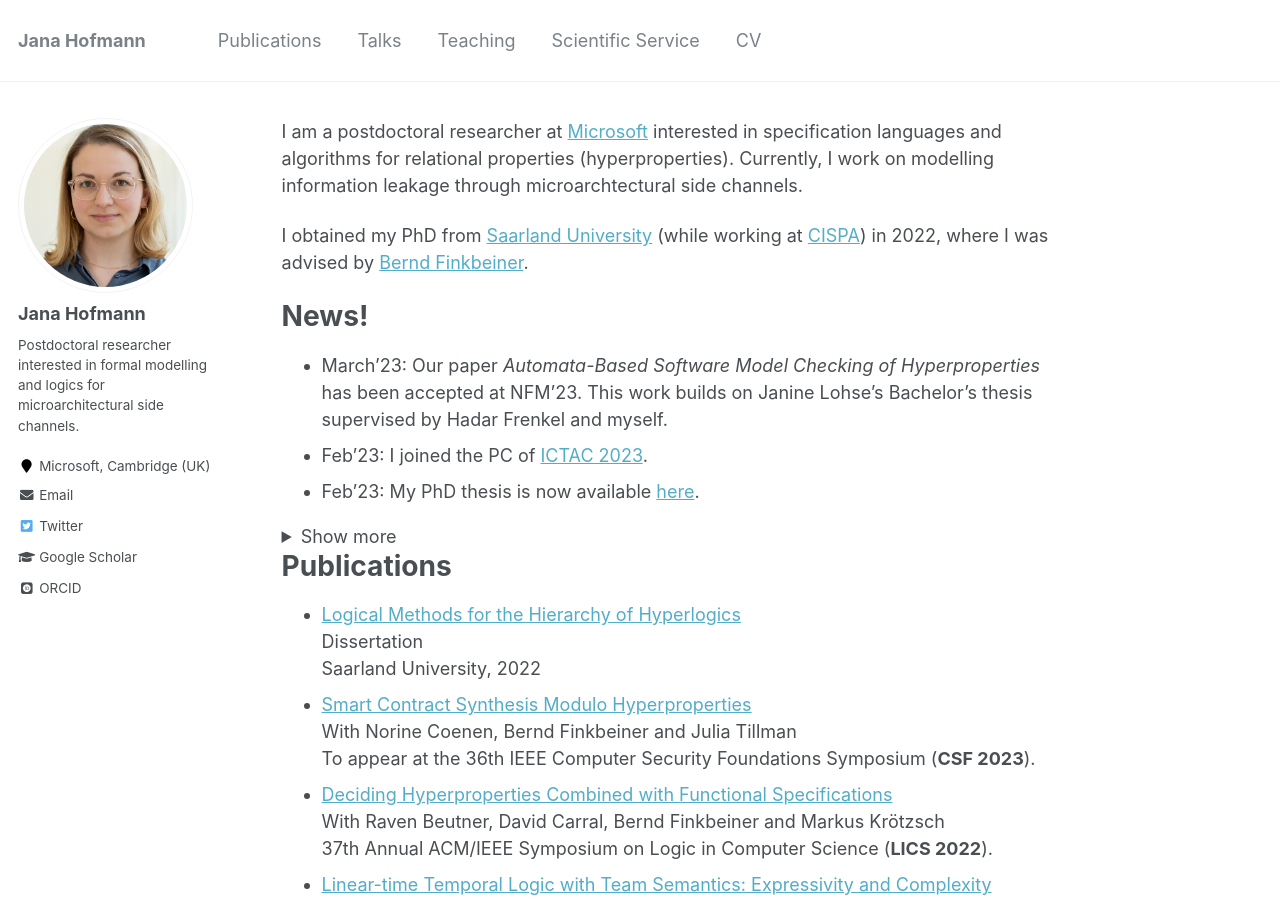
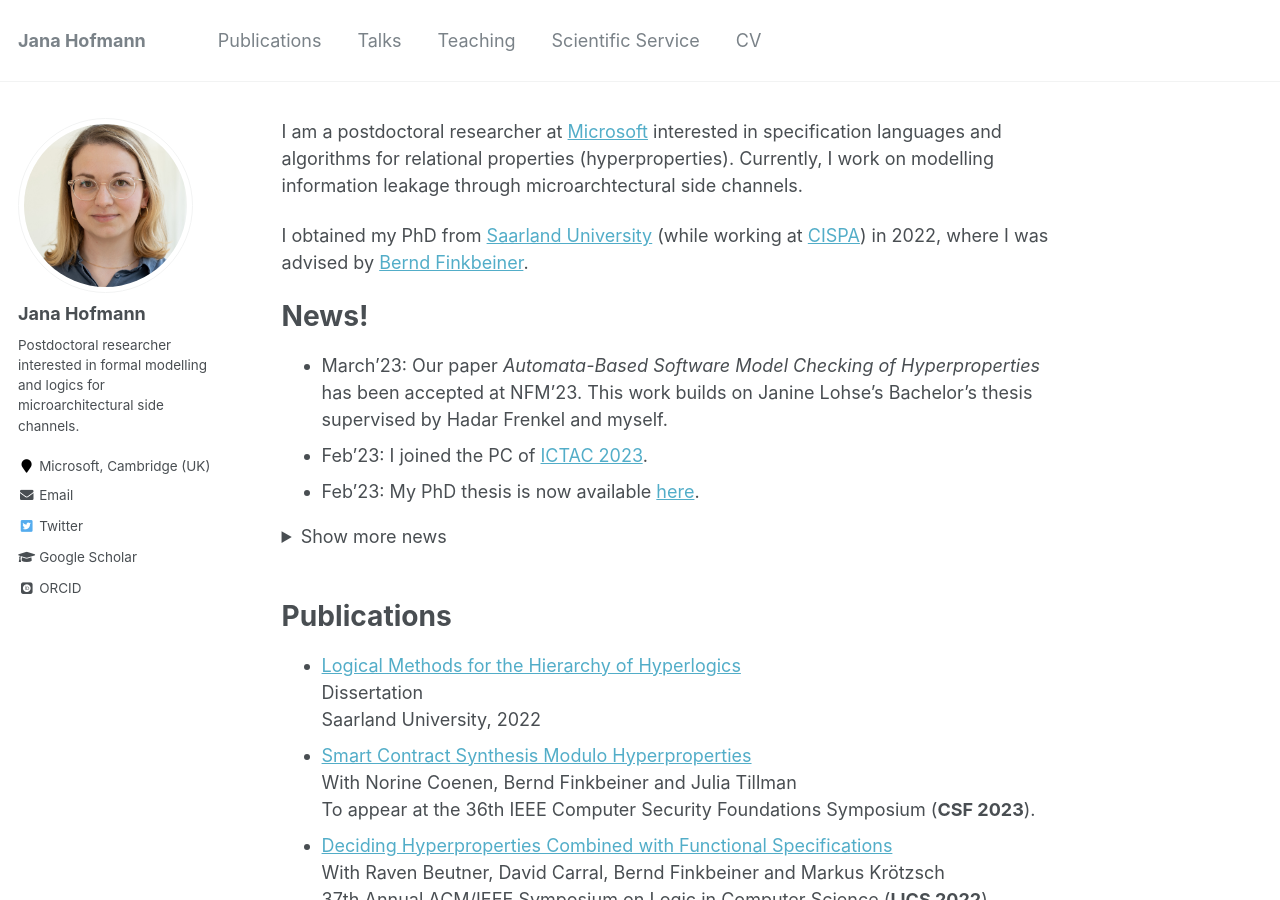
Before and after one commit to janahofmann/janahofmann.github.io, a Jekyll site: the page built from _pages/about.md, in a window 1280 px wide and 900 px high. Built offline with Jekyll 4.4.1, drawn with Linux system fonts in a browser that asks for light colours; some web fonts are replaced.

Commit message:
news update

```diff
--- a/_pages/about.md
+++ b/_pages/about.md
@@ -18,16 +18,15 @@
 * March'23: Our paper *Automata-Based Software Model Checking of Hyperproperties* has been accepted at NFM'23. This work builds on Janine Lohse's Bachelor's thesis supervised by Hadar Frenkel and myself.
 * Feb'23: I joined the PC of [ICTAC 2023](https://ictac2023.compsust.utec.edu.pe).
 * Feb'23: My PhD thesis is now available [here](https://publikationen.sulb.uni-saarland.de/handle/20.500.11880/35154).
-&emsp;
+
 <details>
-<summary>Show more</summary>
-<br>
+<summary>Show more news</summary>
   <ul>
     <li> Dec'22: I successfully defended my thesis!</li>
     <li> Sep'22: I joined the <a href="https://www.microsoft.com/en-us/research/group/confidential-computing/">Confidential Computing Group</a> at Microsoft Research.</li>
   </ul>
 </details>
-
+<br>
 
 # Publications
 * [Logical Methods for the Hierarchy of Hyperlogics](https://publikationen.sulb.uni-saarland.de/bitstream/20.500.11880/35154/1/dissertation_jana_hofmann.pdf)<br>
```
